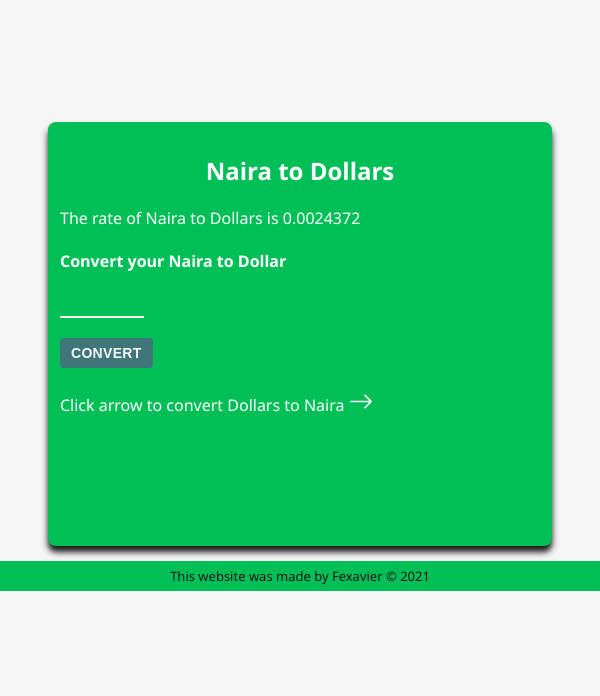
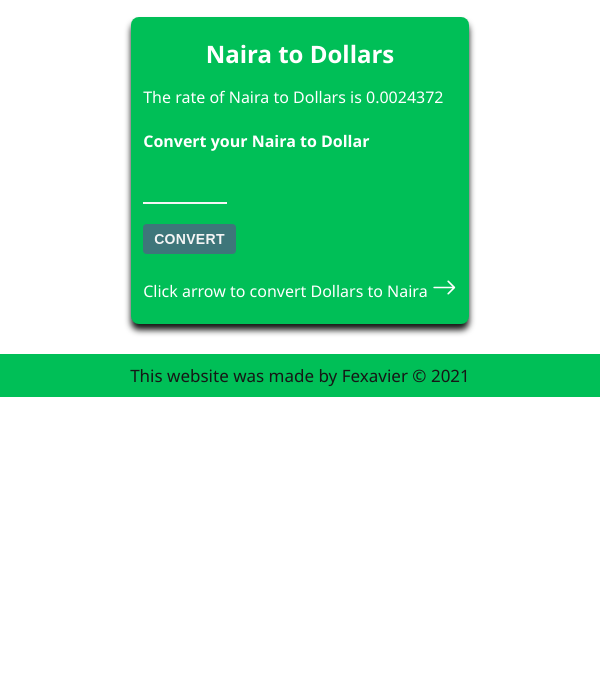
Before and after one commit to Oluwafemi21/currency-converter, a plain HTML site: page index.html in a window 600 px wide. Shown: the part 104-800 px from the top of the page. Drawn offline with nearby package versions, Linux system fonts and the light colour scheme.

Commit message:
Update style.css

```diff
--- a/style.css
+++ b/style.css
@@ -5,19 +5,18 @@
 }
 
 body{
-    margin: 0 auto;
     font-family: 'Segoe UI', Tahoma, Geneva, Verdana, sans-serif;
-    width: 100%;
+    margin: 0;
+    padding: 0;
+    display: flex;
+    flex-direction: column;
+    min-height: 100vh;
 }
 
-main{
-    width: 80%;
-    height: 90vh;
-    background-image: url(currency.svg);
-    background-repeat: no-repeat;
-    background-attachment: scroll;
-    background-position: left;
-    background-size: contain;
+.container{
+    max-width: 1024px;
+    margin: 0 auto;
+    flex: 2;
 }
 
 header{
@@ -33,35 +32,38 @@ header > h2 > span{
     color: var(--green);
 }
 
-.container{
-    margin:60px auto 0;
-    width: 50%;
-    height: 50vh;
-    position: relative;
+main{
+    width: 100%;
+    display: flex;
+    margin-bottom: 30px;
 }
 
+img{
+    height: 70vh;
+    flex: 1;
+}
+
+
 .card1,.card2{
-    height: 100%;
-    width: 48%;
-    position: absolute;
-    top: 0;
-    right: -90%;
+    width:fit-content;
+    height: fit-content;
     background-color: var(--green);
     color:white;
-    margin: 0 30px;
-    padding: 12px;
+    margin: 0 40px;
+    padding: 20px 12px;
     border-radius: 8px;
-    z-index: 1;
     box-shadow: 0 6px 6px var(--black);
 }
 
 .card1 h2,.card2 h2{
     text-align: center;
+    margin: 0;
 }
 
 .card1 input,.card2 input{
     background: transparent;
-    font-size: 18px;
+    font-size: 23px;
+    font-weight: 600;
     border:none;
     border-bottom: 2px solid whitesmoke;
     width: 80px;
@@ -71,6 +73,18 @@ header > h2 > span{
 
 .card1 input:focus,.card2 input:focus{
     outline: none;
+    background-color: transparent;
+
+}
+
+
+input::-webkit-inner-spin-button,input::-webkit-outer-spin-button{
+    -webkit-appearance: none;
+    margin: 0;
+}
+
+input[type = number]{
+    -moz-appearance: textfield;
 }
 
 .result,.dollar-result{
@@ -110,43 +124,41 @@ footer{
     text-align: center;
     font-size: 17px;
     color: var(--black);
-    padding: 6px;
-    font-weight: 400;
+    padding: 10px;
+    font-weight: 500;
 }
 
 /* Media Query */
-@media only screen and (max-width: 770px){
-main{
-    width: 75%;
+/* For Larger Laptop Screen sizes */
+@media only screen and (min-width: 1280px){
+    .container{
+        min-width: 1280px;
+    }
+    img{
+        flex: 2;
     }
     .card1,.card2{
-    width: 80%;
-    top: 25%;
+        flex: 1;
     }
 }
-@media only screen and (max-width: 600px) {
-  body{
-      background-color: whitesmoke;
+
+/* For Tablets */
+@media only screen and (min-width: 580px) and (max-width:1007px){
+    main{
+        display: block;
     }
-  header > h2{
-      font-size: 30px;
-      width: 100%;
-  }
-  main{
-    background: none;
-    width: 100%;
-    height: 80vh;
-  }
-  .container{
+    img{
         width: 100%;
     }
     .card1,.card2{
-    width: 80%;
-    margin: 0 auto;
-    right: 0;
-    left: 0;
-  }
-  footer{
-    font-size: 13px;
+        margin:0 auto;
     }
 }
+
+/* For Mobile screens 660px and below */
+@media only screen  and (max-device-width : 580px){
+    img{
+        display: none;
+    }
+
+}
```
Lines whose indentation alone changed are shown as unchanged.
